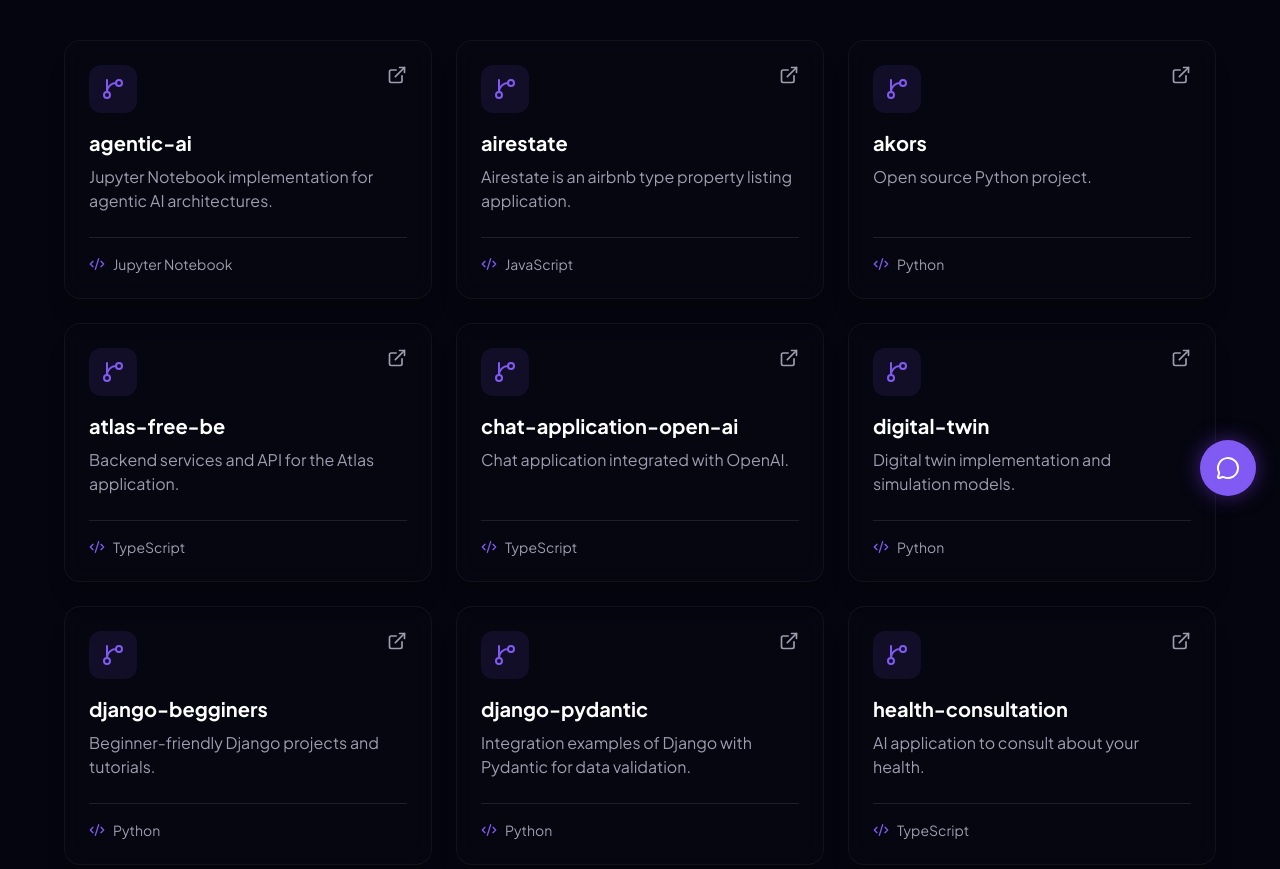
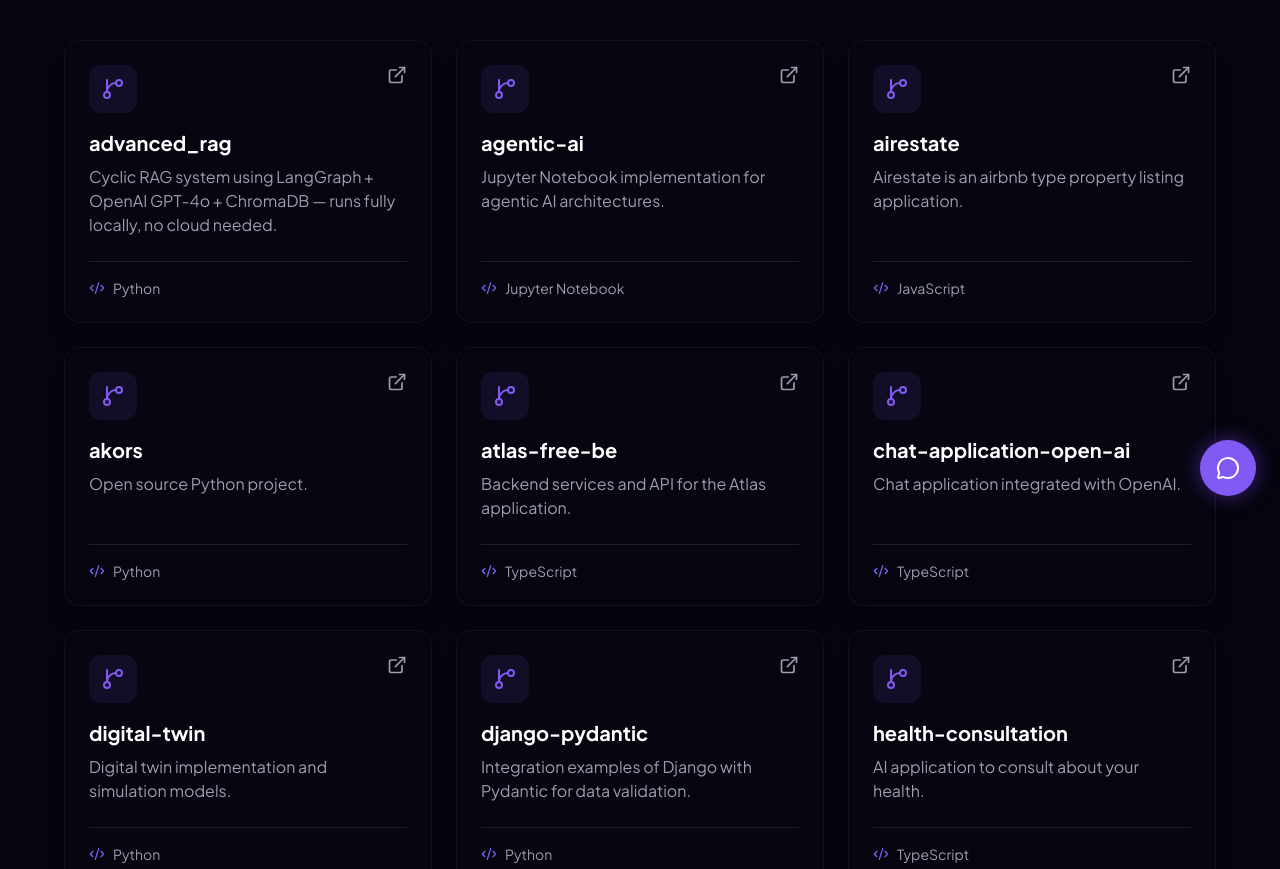
Before and after one commit to Urjashee/my_resume, a React (Vite) app: page /open-source in a window 1280 px wide. Shown: the part 280-1149 px from the top of the page. Built offline with nearby package versions, Linux system fonts and the light colour scheme.

Commit message:
job search project

```diff
--- a/src/components/Chatbot.jsx
+++ b/src/components/Chatbot.jsx
@@ -5,7 +5,7 @@ import { Button } from "@/components/ui/button";
 
 const RESPONSES = {
   experience: "Urjashee is a Senior AI & Full Stack Engineer with over 12 years of experience. She has worked as a Technical Lead at Simpalm and founded Northeast Software Technologies. She specializes in Python, Node.js, AWS, and AI architectures.",
-  projects: "She has built many robust applications! Some highlights include an AI-powered Health Consultation app, a Job Search AI, and enterprise platforms like KAH and ATLAS. You can view her open-source work by clicking 'Open Source' in the navigation.",
+  projects: "She has built many robust applications! Some highlights include a Job Intelligence MCP using Agentic RAG, an Agentic Research Orchestrator, and enterprise platforms like KAH and ATLAS. You can view her open-source work by clicking 'Open Source' in the navigation.",
   skills: "Her core stack includes Python, Node.js, TypeScript, React, and AWS. She's also highly experienced with AI integrations (LLMs, LangChain), Docker, Kubernetes, and database design.",
   contact: "You can reach her via email or LinkedIn using the links in the Contact section at the bottom of the page! She's always open to discussing new opportunities.",
   default: "Hi! I'm Urjashee's AI assistant. I'm powered by an LLM and can answer any questions about her professional experience, technical skills, or recent projects. How can I help you today?"
--- a/src/components/Hero.jsx
+++ b/src/components/Hero.jsx
@@ -30,7 +30,7 @@ export function Hero() {
 
           <p className="text-lg sm:text-xl text-muted-foreground mb-12 max-w-2xl mx-auto leading-relaxed">
             I build intelligent, scalable AI architectures and high-performance applications.
-            With 12+ years of experience, I specialize in agentic AI systems, LLM integrations, and robust cloud infrastructure using Python, Node.js, and AWS.
+            With 12+ years of experience, I specialize in agentic AI systems (MCP, LangGraph), LLM integrations, and robust cloud infrastructure using Python, Node.js, and AWS.
           </p>
 
           <motion.div
--- a/src/components/Projects.jsx
+++ b/src/components/Projects.jsx
@@ -8,6 +8,14 @@ import { GraphVisualizer } from "./GraphVisualizer"
 
 
 const projects = [
+  {
+    id: "job_search_mcp",
+    name: "Job Intelligence MCP + Agentic RAG",
+    link: "https://github.com/Urjashee/job_search_mcp",
+    description: "Multi-agent job search and analysis platform using Model Context Protocol (MCP) and Agentic RAG.",
+    tech: ["MCP", "Python", "React 19", "Qdrant", "OpenAI"],
+    isNew: true
+  },
   {
     id: "langgraph_researcher",
     name: "Agentic Research Orchestrator",
@@ -20,7 +28,7 @@ const projects = [
     name: "Advanced RAG",
     link: "https://github.com/Urjashee/advanced_rag",
     description: "Cyclic RAG system using **LangGraph + OpenAI GPT-4o + ChromaDB** — runs fully locally, no cloud needed.",
-    tech: ["LangGraph", "Python", "OpenAI", "StateGraph"],
+    tech: ["LangGraph", "Python", "OpenAI", "ChromaDB", "LangChain"],
     isNew: true
   },
   {
--- a/src/pages/GithubProjects.jsx
+++ b/src/pages/GithubProjects.jsx
@@ -2,6 +2,12 @@ import { motion } from "framer-motion"
 import { ExternalLink, GitBranch, Code2 } from "lucide-react"
 
 const projects = [
+  {
+    name: "advanced_rag",
+    description: "Cyclic RAG system using LangGraph + OpenAI GPT-4o + ChromaDB — runs fully locally, no cloud needed.",
+    language: "Python",
+    url: "https://github.com/Urjashee/advanced_rag",
+  },
   {
     name: "agentic-ai",
     description: "Jupyter Notebook implementation for agentic AI architectures.",
@@ -37,12 +43,6 @@ const projects = [
     description: "Digital twin implementation and simulation models.",
     language: "Python",
     url: "https://github.com/Urjashee/digital-twin"
-  },
-  {
-    name: "django-begginers",
-    description: "Beginner-friendly Django projects and tutorials.",
-    language: "Python",
-    url: "https://github.com/Urjashee/django-begginers"
   },
   {
     name: "django-pydantic",
```
Also changed, not shown: src/data/bio.json (+27 -7 lines).
